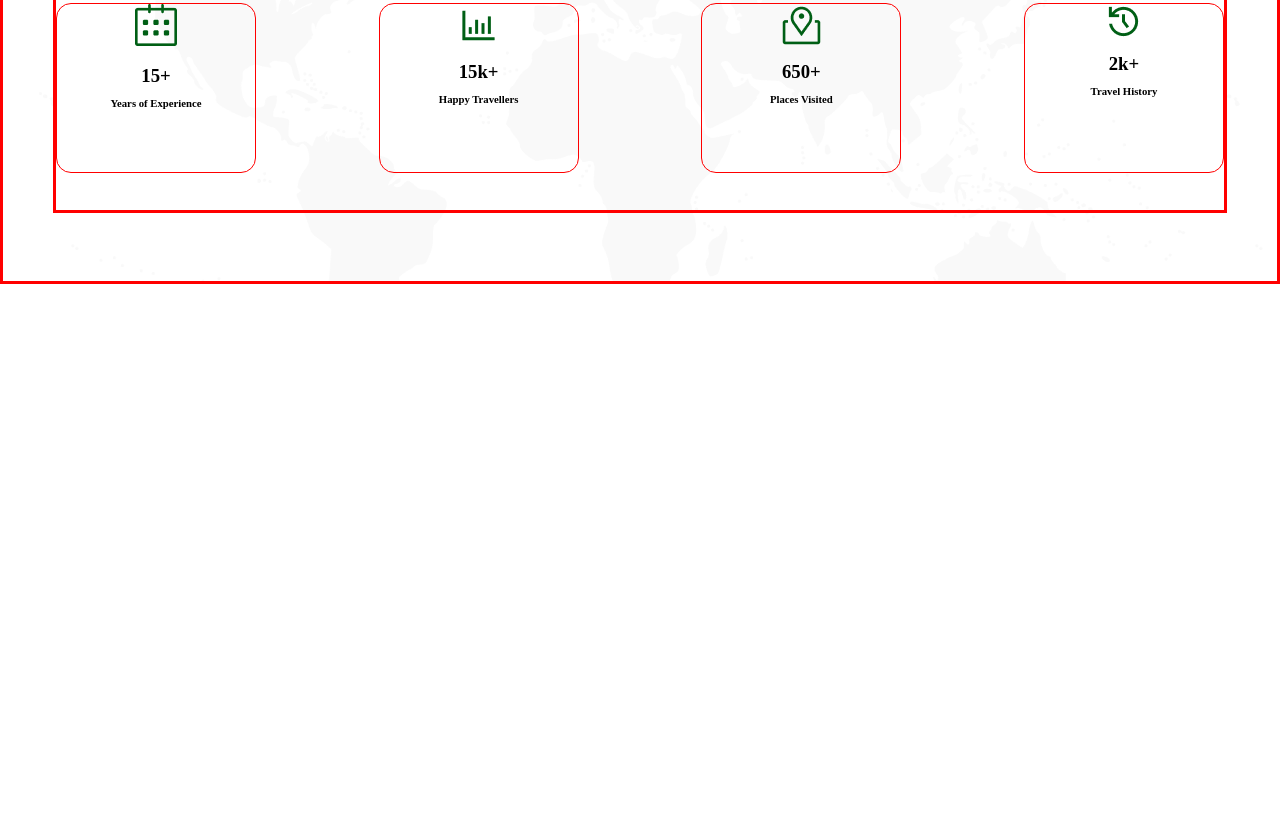
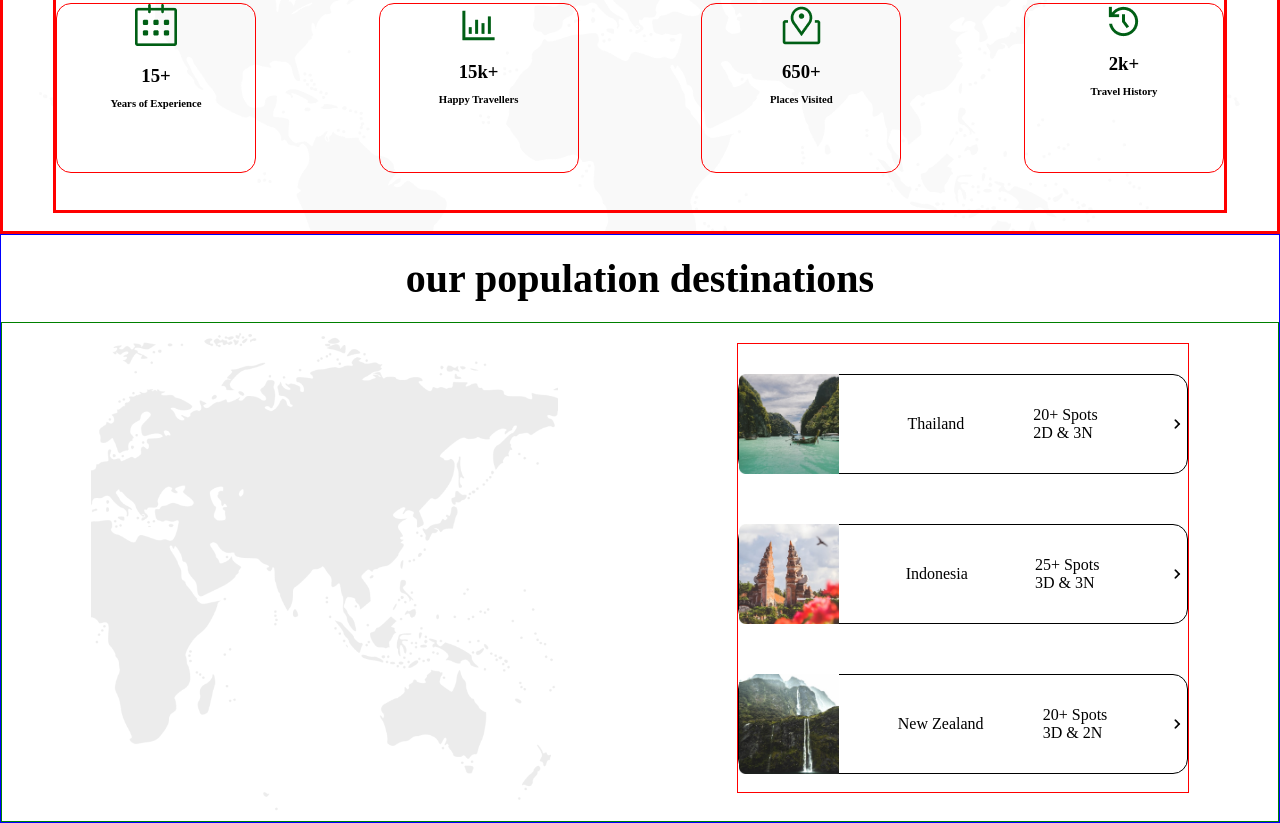
Before and after one commit to olaemmadayo/web-app_sailproject1, a plain HTML site: page index.html in a window 1280 px wide. Shown: the part 1503-2326 px from the top of the page. Before the commit the page ends 1787 px from the top, so only its background shows below. Drawn offline with Linux system fonts and the light colour scheme.

Commit message:
commiting to main

```diff
--- a/index.html
+++ b/index.html
@@ -26,7 +26,9 @@
 
             <div class="hero-content">
                 <div class="tagline">
-                  <h1>Your Imagination is Your Only Limit</h1>
+                    <h1>
+                        Your Imagination is Your Only Limit
+                    </h1>
                 </div>
                 <div class="herotext">
                     <p>We always try to make our customer Happy. We provide all kind of facilities.
@@ -95,6 +97,44 @@
 
         </div>
     </div>
+    <div class="our-population-destinations">
+        <h2>our population destinations</h2>
+        <div class="population-wrap">
+            <img src="./travelgo/map_2.png" alt="wold map">
 
+            <div class="tin_wrap">
+                <div class="thailand">
+                    <img src="./travelgo/thailand.png" alt=""class="thai">
+                    <p>Thailand</p>
+                    <div>
+                        <p>20+ Spots</p>
+                        <p>2D & 3N</p>
+                    </div>
+                     <img src="./travelgo/arrow _right.png" alt="arrow" class="arr">
+                    </div>
+
+                <div class="indonesia">
+                    <img src="./travelgo/indonesia.png" alt=""class="indo">
+                    <p>Indonesia</p>
+                    <div>
+                        <p>25+ Spots</p>
+                        <p>3D & 3N</p>
+                    </div>
+                    <img src="./travelgo/arrow _right.png" alt="arrow" class="arr2">
+                </div>
+
+                <div class="New_Zealand">
+                    <img src="./travelgo/New_Zealand.png" alt=""class="new">
+                    <p>New Zealand</p>
+                    <div>
+                        <p>20+ Spots</p>
+                        <p>3D & 2N</p>
+                    </div>
+                    <img src="./travelgo/arrow _right.png" alt="arrow" class="arr3">
+                </div>
+            </div>
+        </div>
+
+    </div>
 </body>
 </html>
--- a/style.css
+++ b/style.css
@@ -59,20 +59,26 @@
     border: 1px solid pink;
     margin-left: auto;
     margin-right: auto;
-    margin-top: 200px;
+    margin-top: 150px;
+    margin-bottom: 100px ;
+    justify-items: center;
+
 }
+
 .tagline h1{
-    font-size: 60px;
+    font-size: 50px;
     color: #ffffff;
     text-align: center;
-    margin-top: 30px;
-    line-height: 80px;
+    margin-top: 50px;
+    line-height: 60px;
+    width: 500px;
 }
 .herotext p{
     font-size: 16px;
     color: #ffffff;
     text-align: center;
-    margin-top: 30px;
+    margin-top: 20px;
+    width: 400px;
 }
 .cta button{
     width: 214px;
@@ -149,13 +155,14 @@
 .best-section{
     padding: 50px;
     width: 1751;
-    height: 500px;
+    height: 450px;
     border: solid red;
     background-image: url(./travelgo/world_map.png);
     /* justify-items: center; */
 }
 
 .best-section-content {
+    margin-top: 0px;
     border: 1px solid green;
     justify-items: center;
 }
@@ -254,6 +261,7 @@
     border-radius: 15px;
     justify-items: center;
 
+
 }
 .history h3{
     /* ,,,,,,,,,,,, */
@@ -267,10 +275,82 @@
     margin: bottom 15px;
     text-align: center;
 }
-
-
-
-
+.our-population-destinations{
+    border: 1px solid blue;
+}
+.our-population-destinations h2{
+    text-align: center;
+    font-size: 40px;
+    margin: 20px 0px;
+}
+.population-wrap{
+    display: flex;
+    /* gap: 100px; */
+    height: 500px;
+    border: 1px solid green;
+    justify-content: space-around;
+}
+.tin_wrap{
+    justify-items: space-between;
+    gap: 20px;
+    border: 1px solid red;
+    height: 450px;
+    margin-top: 20px;
+}
+.thailand{
+    width: 450px;
+    height: 100px;
+    display: flex;
+    border: 1px solid black;
+    border-radius: 15px;
+    justify-content: space-between;
+    align-items: center;
+    margin-top: 30px;
+}
+.thai{
+    width: 100px;
+    height: 100px;
+}
+.arr{
+    width: 20px;
+    height: 20px;
+}
+.indonesia{
+    width: 450px;
+    height: 100px;
+    display: flex;
+    border: 1px solid black;
+    border-radius: 15px;
+    justify-content: space-between;
+    align-items: center;
+    margin:50px 0px;
+}
+.indo{
+    width: 100px;
+    height: 100px;
+}
+.arr2{
+    width: 20px;
+    height: 20px;
+}
+.New_Zealand{
+    width: 450px;
+    height: 100px;
+    display: flex;
+    border: 1px solid black;
+    border-radius: 15px;
+    justify-content: space-between;
+    align-items: center;
+    margin: 50px 0px;
+}
+.new{
+    width: 100px;
+    height: 100px;
+}
+.arr3{
+    width: 20px;
+    height: 20px;
+}
 
 
 /* .head{
```
Also changed, not shown: travelgo/New_Zealand.png (added), travelgo/arrow _right.png (added), travelgo/indonesia.png (added), travelgo/map_2.png (added), travelgo/thailand.png (added).
